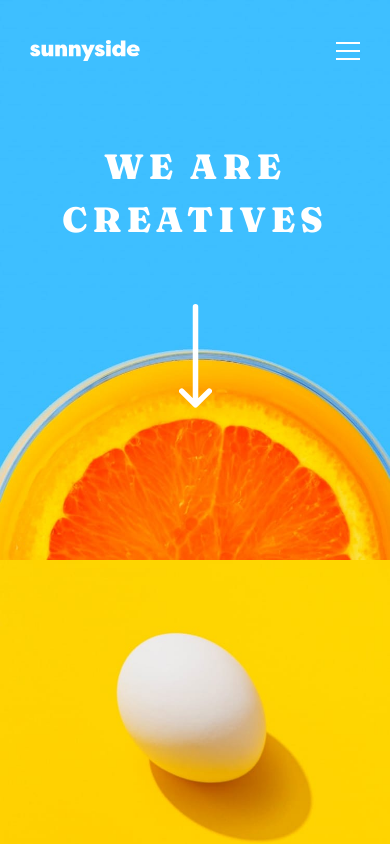
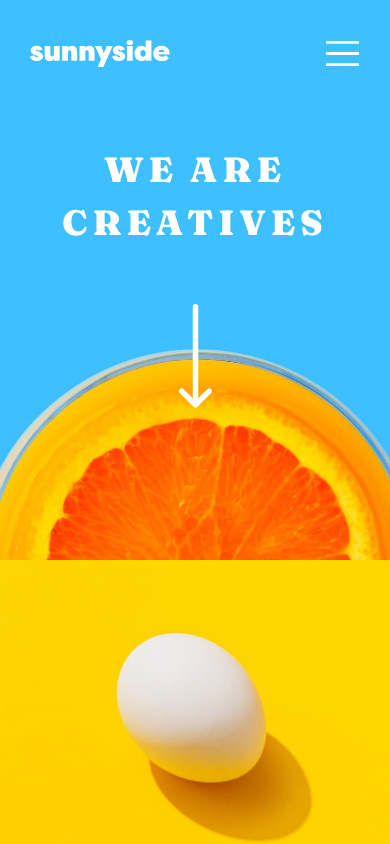
Before and after one commit to WhyPoq/sunside-agency-challenge, a plain HTML site: page index.html in a window 390 px wide. Shown: the top 844 px of the page. Drawn offline with Linux system fonts and the light colour scheme.

Commit message:
fixes and learn more test

```diff
--- a/index.css
+++ b/index.css
@@ -196,9 +196,11 @@ nav ul{
     transition: color 0.2s, background-color 0.2s;
 }
 
+@media (hover: hover) {
     .attention:hover{
         color: hsl(0, 0%, 100%);
         background-color: hsl(0, 0%, 100%, 0.25);
+    }
 }
 
 .creatives-header-container{
@@ -298,9 +300,11 @@ h2{
     transition: opacity 0.15s;
 }
 
+@media (hover: hover) {
     .learn-more-button:hover .underline{
         color: hsl(212, 27%, 19%);
         opacity: 1;
+    }
 }
 
 .text-image-container{
@@ -434,8 +438,10 @@ footer nav li a{
     transition: color 0.15s;
 }
 
+@media (hover: hover) {
     footer nav li a:hover{
         color: hsl(0, 0%, 100%);
+    }
 }
 
 .social-media-icons{
@@ -452,6 +458,7 @@ footer nav li a:hover{
     flex-basis: 0;
 }
 
+@media (hover: hover) {
     .icon-facebook:hover{
         content: url("images/icon-facebook-white.svg");
     }
@@ -463,6 +470,7 @@ footer nav li a:hover{
     }
     .icon-pinterest:hover{
         content: url("images/icon-pinterest-white.svg");
+    }
 }
 
 
@@ -572,13 +580,21 @@ footer nav li a:hover{
     }
 
     .logo{
-        width: 11rem;
+        width: 14rem;
     }
 
     .mobile-menu-button{
+        align-self: stretch;
         display: block;
+
+        padding: 0.1rem;
         background-color: transparent;
         transition: opacity 0.15s;
+    }
+
+    .mobile-menu-button > img{
+        aspect-ratio: 24 / 18;
+        height: 100%;
     }
 
     .mobile-menu-button[data-open="true"]{
--- a/index.html
+++ b/index.html
@@ -58,7 +58,7 @@
                             Engage your clients through compelling visuals that do most of the marketing for you.
                         </p>
                         <button class="learn-more-button">
-                            <div>Learn More</div>
+                            <div>Leartn More</div>
                             <div class="underline background-yellow"></div>
                         </button>
                     </div>
```
Lines whose indentation alone changed are shown as unchanged.
